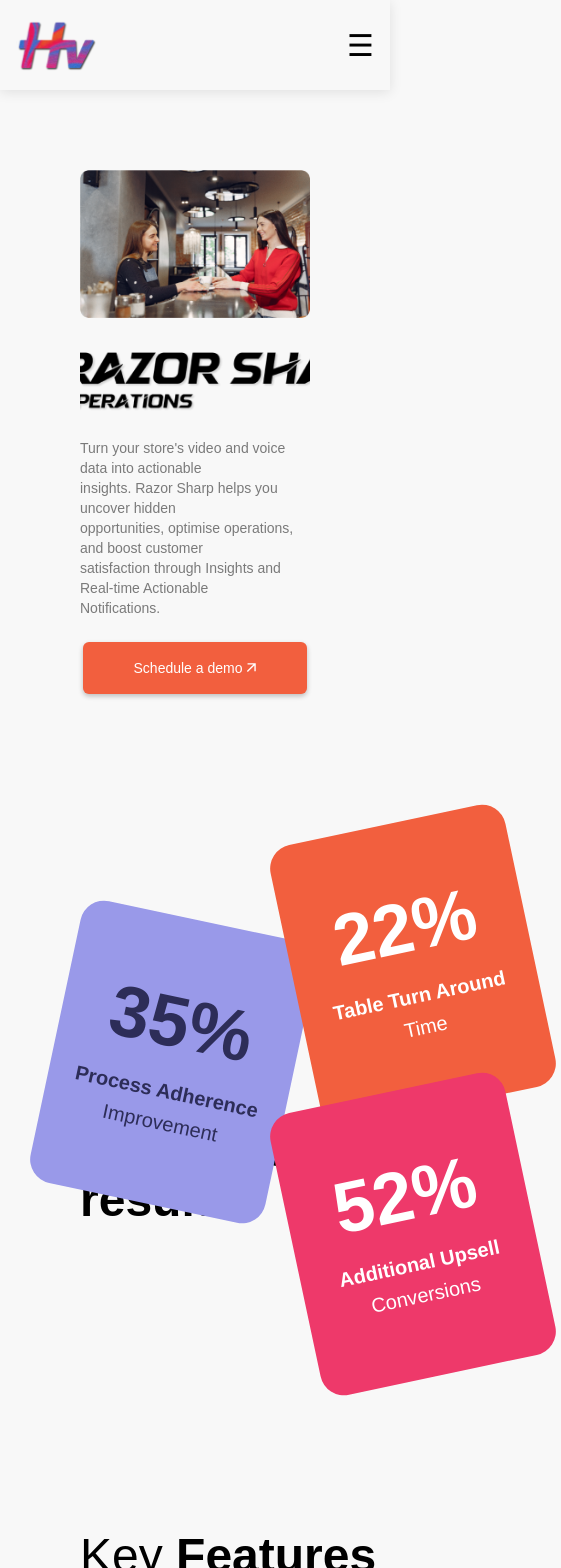
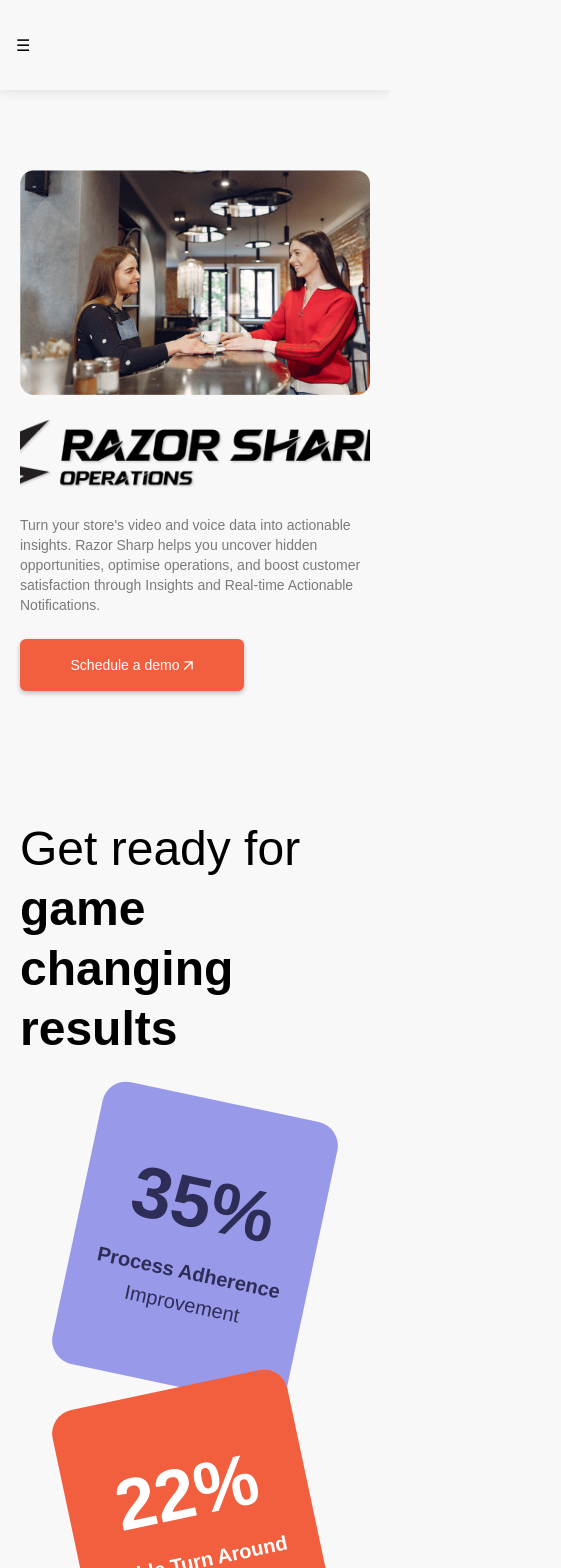
Before and after one commit to hivoco/hivoco-web, a Next.js app: page /razor-sharp in a window 390 px wide. Shown: the top 1568 px of the page, 561 px wide, since content can reach past the window. Built offline with nearby package versions, Linux system fonts and the light colour scheme; a web font is replaced by a local one.

Commit message:
bug resolved

```diff
--- a/src/components/Card.tsx
+++ b/src/components/Card.tsx
@@ -32,9 +32,9 @@
       // style={{ flexDirection: true ? "row-reverse" : "column-reverse" }}
       className={`container flex  flex-col-reverse ${
         isLeft ? "xl:flex-row-reverse" : "xl:flex-row"
-      } xl:justify-between justify-center items-center px-20 py-20`}
+      } xl:justify-between justify-center items-center px-5 xl:px-20 py-20`}
     >
-      <div className="flex flex-col items-center xl:items-start">
+      <div className="flex flex-col ">
         <div className="relative mt-6 xl:mt-0">
           <Image
             src={`/pngs/${title}.png`}
@@ -48,7 +48,7 @@
             dangerouslySetInnerHTML={{ __html: paragraph }}
           />
         </div>
-        <div className="flex items-center gap-7 ">
+        <div className="flex items-center gap-7">
           <Button
             onClick={buttonFunction}
             title={`${buttontext}`}
--- a/src/components/Carousel.tsx
+++ b/src/components/Carousel.tsx
@@ -8,7 +8,7 @@
 export default function Carousel({ title, paragraph }: props) {
   return (
     <div
-      className={`container flex  flex-col-reverse xl:flex-row xl:justify-between justify-center items-center px-20 py-20`}
+      className={`container flex  flex-col-reverse xl:flex-row xl:justify-between justify-center items-center px-5 xl:px-20 py-20`}
     >
       <div className="flex flex-col items-center xl:items-start">
         <div className="relative mt-6 xl:mt-0">
--- a/src/components/Contact.tsx
+++ b/src/components/Contact.tsx
@@ -11,7 +11,7 @@
         backgroundBlendMode: "overlay",
       }}
     >
-      <div className="container flex flex-col xl:flex-row gap-11 xl:gap-0 justify-between items-center px-12 pt-24 pb-14 ">
+      <div className="container flex flex-col xl:flex-row gap-11 xl:gap-0 justify-between items-center px-5 xl:px-12 pt-24 pb-14  ">
         <div className="flex flex-col gap-3 text-white">
           <h2 className="font-sf-pro-display-bold text-3xl md:text-4xl xl:text-5xl font-bold">
             GET IN TOUCH <br /> WITH US!
--- a/src/components/FAQ.tsx
+++ b/src/components/FAQ.tsx
@@ -52,15 +52,15 @@
   };
 
   return (
-    <div className="container p-20  ">
+    <div className="container px-5 xl:px-20 py-20  ">
       <div className="text-center mb-16 ">
-        <small className="font-sf-pro-display-bold font-normal text-5xl leading-[60px]">
+        <small className="font-sf-pro-display-bold font-normal text-3xl xl:text-5xl leading-[60px]">
           Key
           <strong>&nbsp;Features</strong>
         </small>
       </div>
       <div className="flex flex-between-center p-6 bg-white rounded-3xl gap-24">
-        <div>
+        <div className="xl:w-1/2 w-full">
           {faqs?.map((faq, index) => (
             <FAQItem
               key={index}
--- a/src/components/Header.tsx
+++ b/src/components/Header.tsx
@@ -1,3 +1,138 @@
+// import Image from "next/image";
+// import { useRouter } from "next/router";
+// import React, { useState } from "react";
+
+// function Header() {
+//   const router = useRouter();
+//   const changeRoute = (route: string) => {
+//     router.push(route);
+//   };
+
+//   const styles = {
+//     flex: "flex items-center",
+//     flexBetween: "flex justify-between items-center",
+//     paragraph: "text-base font-normal text-black relative group",
+//     selected:
+//       "font-medium text-transparent bg-clip-text bg-gradient-to-r from-red-800 to-blue-800",
+//     submenu: "absolute bg-[#F8F8F8] shadow-md rounded w-52 p-5",
+//     submenuItem:
+//       "block text-black hover:bg-gray-200 py-1 px-2 rounded py-2 border-b",
+//   };
+
+//   const headertitle = [
+//     { id: 1, name: "Home", path: "/" },
+//     { id: 2, name: "About Us", path: "/about-us" },
+//     {
+//       id: 3,
+//       name: "Products",
+//       path: "#",
+//       subMenu: [
+//         { id: 1, name: "Bharat Bhasha.AI", path: "/#bharat-bhasha" },
+//         { id: 2, name: "Razor Sharp", path: "/#razor-sharp" },
+//         { id: 3, name: "Talking Brochure", path: "/#talking-brochure" },
+//       ],
+//     },
+//     { id: 4, name: "Contact Us", path: "/#contact-us" },
+//   ];
+
+//   const [isSubMenuOpen, setSubMenuOpen] = useState(false);
+//   const [isMenuOpen, setMenuOpen] = useState(false); // State for burger menu
+
+//   return (
+//     <div
+//       className={`h-[90px] w-screen ${styles.flex} shadow-header-shadow z-50`}
+//     >
+//       <div
+//         className={`px-4 md:px-20 container ${styles.flexBetween} text-center`}
+//       >
+//         <div className="hidden md:block cursor-pointer">
+//           <Image
+//             onClick={() => changeRoute("/")}
+//             src="/logo.png"
+//             alt="logo"
+//             height={40}
+//             width={200}
+//           />
+//         </div>
+//         <div className="md:hidden block cursor-pointer">
+//           <Image
+//             onClick={() => changeRoute("/")}
+//             src="/svgs/HV.svg"
+//             alt="logo"
+//             height={20}
+//             width={80}
+//           />
+//         </div>
+
+//         {/* Burger Icon for smaller screens */}
+//         <div className="md:hidden">
+//           <button
+//             onClick={() => setMenuOpen(!isMenuOpen)}
+//             className="text-black text-3xl"
+//           >
+//             {isMenuOpen ? "✖" : "☰"}{" "}
+//             {/* Toggle between burger and close icon */}
+//           </button>
+//         </div>
+
+//         {/* Navigation Items */}
+//         <div
+//           className={`relative ${
+//             isMenuOpen ? "block" : "hidden"
+//           } md:flex md:gap-11`}
+//         >
+//           {headertitle.map((n) => (
+//             <div
+//               key={n.id}
+//               className="relative"
+//               onMouseEnter={() => n.id === 3 && setSubMenuOpen(true)}
+//               onMouseLeave={() => n.id === 3 && setSubMenuOpen(false)}
+//             >
+//               <p
+//                 onClick={() => changeRoute(n.path)}
+//                 className={`${styles.paragraph} ${
+//                   router.pathname === n.path ? styles.selected : ""
+//                 } hover:font-medium`}
+//               >
+//                 <span
+//                   className={`relative inline-block ${
+//                     router.pathname === n.path
+//                       ? styles.selected
+//                       : "group-hover:text-transparent"
+//                   } bg-clip-text bg-gradient-to-r from-red-800 to-blue-800 transition-colors duration-300 ease-in-out`}
+//                 >
+//                   {n.name}
+//                 </span>
+//                 <span
+//                   className={`absolute left-1/2 bottom-0 h-[2px] w-0 bg-gradient-to-r from-red-800 to-blue-800 transition-all duration-300 ease-in-out group-hover:w-full group-hover:left-0 ${
+//                     router.pathname === n.path ? "w-full -left-1" : ""
+//                   }`}
+//                 />
+//               </p>
+
+//               {n.subMenu && isSubMenuOpen && (
+//                 <div className={styles.submenu}>
+//                   {n.subMenu.map((subItem) => (
+//                     <p
+//                       key={subItem.id}
+//                       onClick={() => changeRoute(subItem.path)}
+//                       className={styles.submenuItem}
+//                     >
+//                       {subItem.name}
+//                     </p>
+//                   ))}
+//                 </div>
+//               )}
+//             </div>
+//           ))}
+//         </div>
+//       </div>
+//     </div>
+//   );
+// }
+
+// export default Header;
+
 import Image from "next/image";
 import { useRouter } from "next/router";
 import React, { useState } from "react";
@@ -14,7 +149,7 @@
     paragraph: "text-base font-normal text-black relative group",
     selected:
       "font-medium text-transparent bg-clip-text bg-gradient-to-r from-red-800 to-blue-800",
-    submenu: "absolute bg-[#F8F8F8] shadow-md rounded w-52 p-5",
+    submenu: "absolute bg-[#F8F8F8] shadow-md rounded w-52 p-5 z-50",
     submenuItem:
       "block text-black hover:bg-gray-200 py-1 px-2 rounded py-2 border-b",
   };
@@ -27,9 +162,9 @@
       name: "Products",
       path: "#",
       subMenu: [
-        { id: 1, name: "Bharat Bhasha.AI", path: "/#bharat-bhasha" },
-        { id: 2, name: "Razor Sharp", path: "/#razor-sharp" },
-        { id: 3, name: "Talking Brochure", path: "/#talking-brochure" },
+        { id: 1, name: "Bharat Bhasha.AI", path: "/bharat-bhasha" },
+        { id: 2, name: "Razor Sharp", path: "/razor-sharp" },
+        { id: 3, name: "Talking Brochure", path: "/talking-brochures" },
       ],
     },
     { id: 4, name: "Contact Us", path: "/#contact-us" },
@@ -54,21 +189,12 @@
             width={200}
           />
         </div>
-        <div className="md:hidden block cursor-pointer">
-          <Image
-            onClick={() => changeRoute("/")}
-            src="/svgs/HV.svg"
-            alt="logo"
-            height={20}
-            width={80}
-          />
-        </div>
 
         {/* Burger Icon for smaller screens */}
         <div className="md:hidden">
           <button
             onClick={() => setMenuOpen(!isMenuOpen)}
-            className="text-black text-3xl"
+            className="text-black"
           >
             {isMenuOpen ? "✖" : "☰"}{" "}
             {/* Toggle between burger and close icon */}
@@ -105,7 +231,7 @@
                 </span>
                 <span
                   className={`absolute left-1/2 bottom-0 h-[2px] w-0 bg-gradient-to-r from-red-800 to-blue-800 transition-all duration-300 ease-in-out group-hover:w-full group-hover:left-0 ${
-                    router.pathname === n.path ? "w-full -left-1" : ""
+                    router.pathname === n.path ? "w-full -left-0" : ""
                   }`}
                 />
               </p>
--- a/src/pages/razor-sharp/index.tsx
+++ b/src/pages/razor-sharp/index.tsx
@@ -9,10 +9,10 @@
 import React, { useRef } from "react";
 
 function index() {
- const sectionRef = useRef<HTMLDivElement>(null);
- const handleScroll = () => {
-   sectionRef.current?.scrollIntoView({ behavior: "smooth" });
- };
+  const sectionRef = useRef<HTMLDivElement>(null);
+  const handleScroll = () => {
+    sectionRef.current?.scrollIntoView({ behavior: "smooth" });
+  };
   const faqs = [
     {
       question: "Customer Experience & Satisfaction",
@@ -44,7 +44,7 @@
           paragraph={
             "Turn your store's video and voice data into actionable <br/> insights. Razor Sharp helps you uncover hidden <br/> opportunities, optimise operations, and boost customer <br/> satisfaction through Insights and Real-time Actionable <br/>Notifications."
           }
-          image={"razorsharpImg"}
+          image={"razorSharpImg"}
           buttontext="Schedule a demo"
           buttonclass={"w-56"}
           issecondbutton={false}
@@ -52,18 +52,18 @@
         />
       </section>
       <section>
-        <div className="container px-20 py-12">
-          <div className="flex justify-between items-center">
+        <div className="container px-5 xl:px-20 py-12">
+          <div className="flex flex-col xl:flex-row justify-between items-center">
             <small className="font-sf-pro-display-bold font-normal text-5xl leading-[60px]">
               Get ready for{" "}
               <strong>
                 game <br /> changing results
               </strong>
             </small>
-            <div className="">
+            <div className=" mt-10 xl:mt-0">
               <GlassCard
                 className={
-                  "bg-[#9999E9] text-[#2D2D58] rotate-12 absolute -translate-x-60 translate-y-24 z-0"
+                  "bg-[#9999E9] text-[#2D2D58] rotate-12 xl:absolute translate-x-0 xl:-translate-x-60 translate-y-0 xl:translate-y-24 z-0"
                 }
                 percentage={"35%"}
                 small={"Process Adherence"}
@@ -77,7 +77,7 @@
               />
               <GlassCard
                 className={
-                  "bg-[#EE396A] text-[#fff] -rotate-12 -translate-y-5 z-30 "
+                  "bg-[#EE396A] text-[#fff] -rotate-12 translate-y-0 xl:-translate-y-5 z-30 "
                 }
                 percentage={"52%"}
                 small={"Additional Upsell"}
```
Also changed, not shown: src/pages/index.tsx (+9 -4 lines), public/pngs/bharatImg.png (added).
